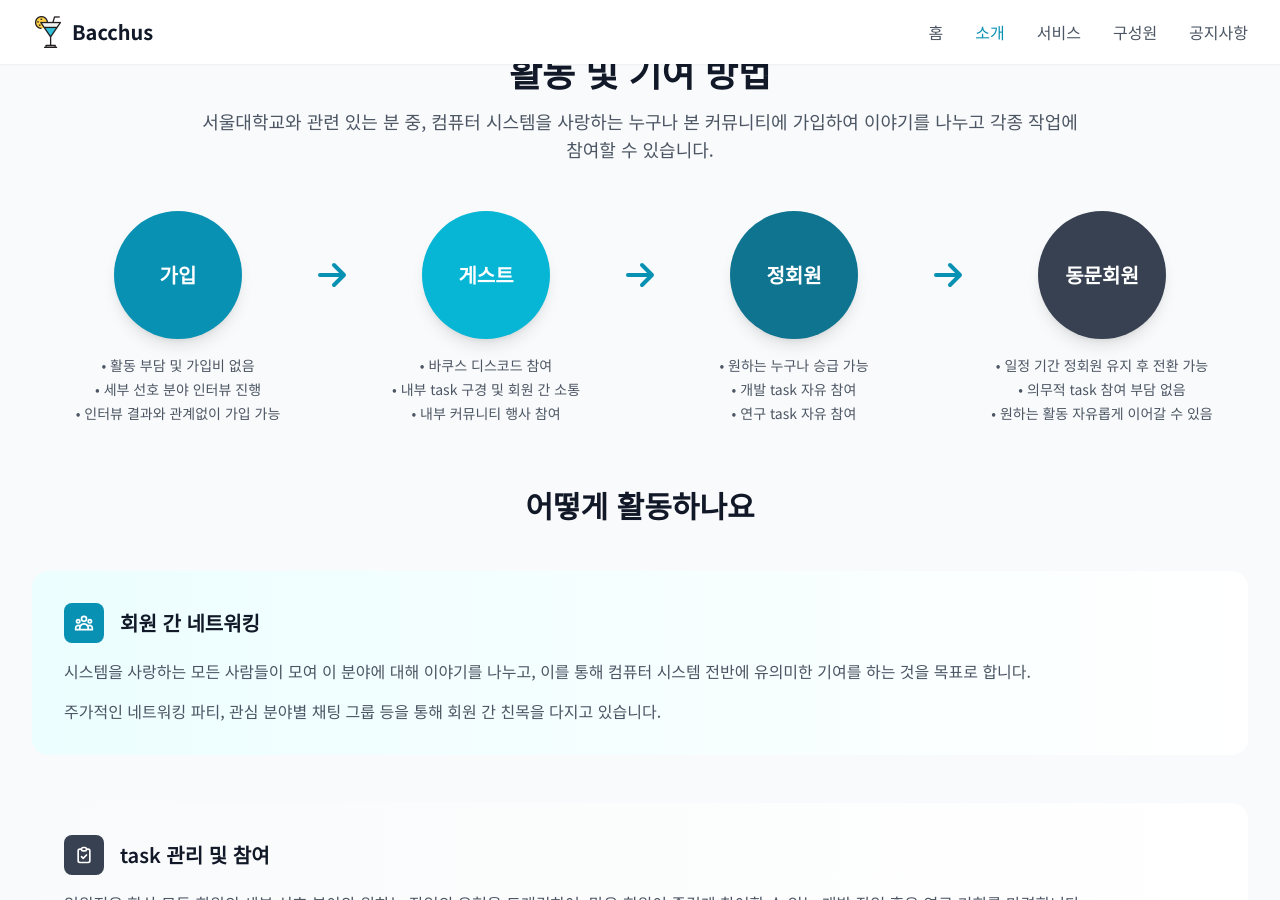
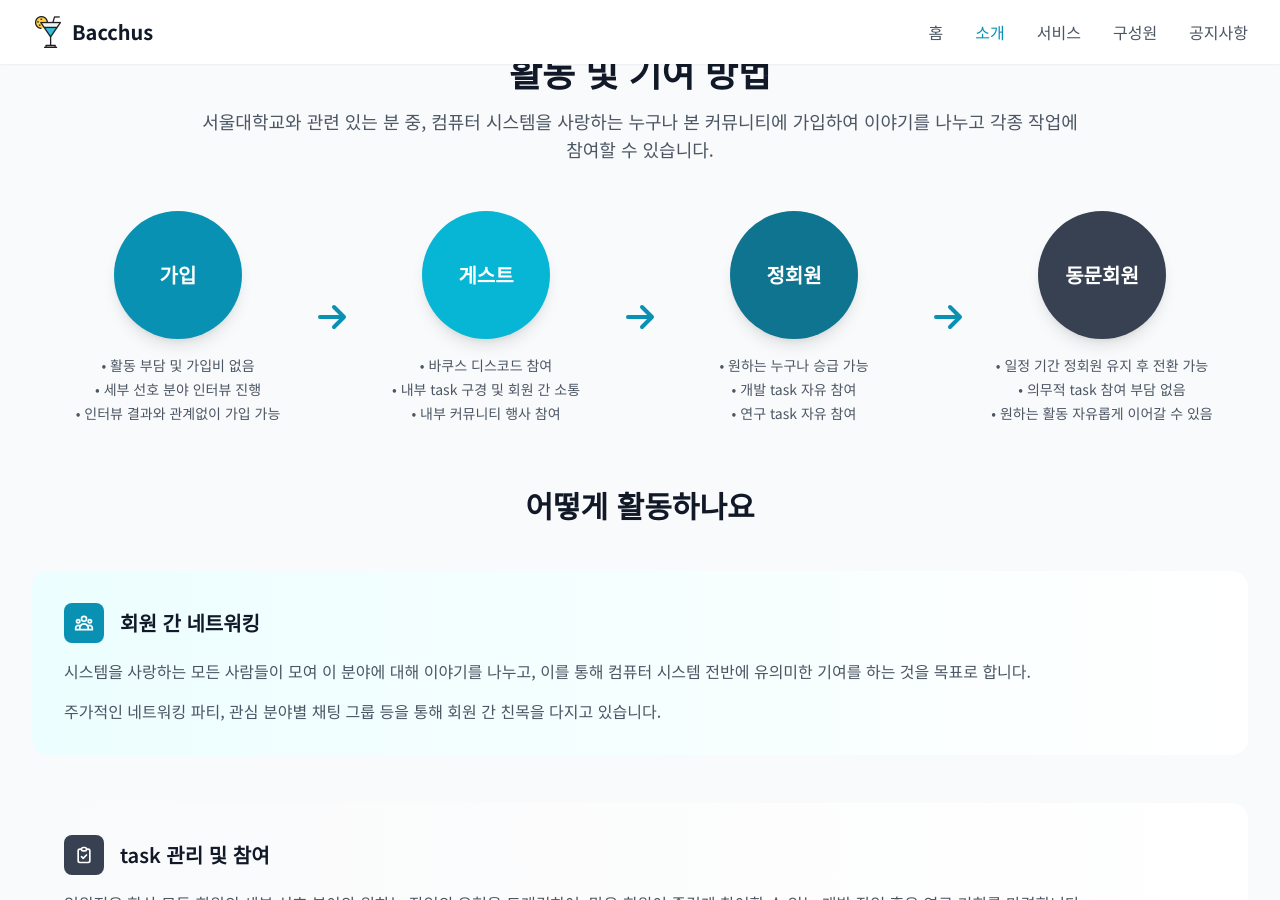
Before and after one commit to bacchus-snu/bacchus-homepage, a Jekyll site: the page built from about.md, in a window 1280 px wide and 900 px high, scrolled down 393 px. Built offline with Jekyll 4.4.1, drawn with Linux system fonts in a browser that asks for light colours; nearby versions of some CDN libraries.

Commit message:
Update Gemfile.lock and enhance about.md layout for membership sections

```diff
--- a/about.md
+++ b/about.md
@@ -21,62 +21,12 @@
 
             <!-- Membership progression flow -->
             <div class="max-w-6xl mx-auto">
-                <!-- Circle and Arrow row -->
-                <div class="flex flex-col md:flex-row items-center justify-between gap-8 md:gap-4 mb-4">
-                    <!-- 가입 -->
-                    <div class="flex-1 flex justify-center">
-                        <div class="w-32 h-32 rounded-full bg-bacchus-600 flex items-center justify-center shadow-lg">
+                <div class="flex flex-col md:flex-row items-center justify-between gap-8 md:gap-4">
+                    <!-- 가입 그룹 -->
+                    <div class="flex-1 flex flex-col items-center">
+                        <div class="w-32 h-32 rounded-full bg-bacchus-600 flex items-center justify-center shadow-lg mb-4">
                             <span class="text-white font-bold text-xl">가입</span>
                         </div>
-                    </div>
-
-                    <!-- Arrow -->
-                    <div class="hidden md:block flex-shrink-0">
-                        <svg class="w-12 h-12 text-bacchus-600" fill="none" stroke="currentColor" viewBox="0 0 24 24">
-                            <path stroke-linecap="round" stroke-linejoin="round" stroke-width="2" d="M13 7l5 5m0 0l-5 5m5-5H6"/>
-                        </svg>
-                    </div>
-
-                    <!-- 게스트 -->
-                    <div class="flex-1 flex justify-center">
-                        <div class="w-32 h-32 rounded-full bg-bacchus-500 flex items-center justify-center shadow-lg">
-                            <span class="text-white font-bold text-xl">게스트</span>
-                        </div>
-                    </div>
-
-                    <!-- Arrow -->
-                    <div class="hidden md:block flex-shrink-0">
-                        <svg class="w-12 h-12 text-bacchus-600" fill="none" stroke="currentColor" viewBox="0 0 24 24">
-                            <path stroke-linecap="round" stroke-linejoin="round" stroke-width="2" d="M13 7l5 5m0 0l-5 5m5-5H6"/>
-                        </svg>
-                    </div>
-
-                    <!-- 정회원 -->
-                    <div class="flex-1 flex justify-center">
-                        <div class="w-32 h-32 rounded-full bg-bacchus-700 flex items-center justify-center shadow-lg">
-                            <span class="text-white font-bold text-xl">정회원</span>
-                        </div>
-                    </div>
-
-                    <!-- Arrow -->
-                    <div class="hidden md:block flex-shrink-0">
-                        <svg class="w-12 h-12 text-bacchus-600" fill="none" stroke="currentColor" viewBox="0 0 24 24">
-                            <path stroke-linecap="round" stroke-linejoin="round" stroke-width="2" d="M13 7l5 5m0 0l-5 5m5-5H6"/>
-                        </svg>
-                    </div>
-
-                    <!-- 동문회원 -->
-                    <div class="flex-1 flex justify-center">
-                        <div class="w-32 h-32 rounded-full bg-gray-700 flex items-center justify-center shadow-lg">
-                            <span class="text-white font-bold text-xl">동문회원</span>
-                        </div>
-                    </div>
-                </div>
-
-                <!-- Text row -->
-                <div class="flex flex-col md:flex-row items-center justify-between gap-8 md:gap-4">
-                    <!-- 가입 텍스트 -->
-                    <div class="flex-1">
                         <ul class="text-gray-600 text-center text-sm space-y-1 list-none">
                             <li>• 활동 부담 및 가입비 없음</li>
                             <li>• 세부 선호 분야 인터뷰 진행</li>
@@ -84,11 +34,18 @@
                         </ul>
                     </div>
 
-                    <!-- Spacer for arrow -->
-                    <div class="hidden md:block flex-shrink-0 w-12"></div>
+                    <!-- Arrow -->
+                    <div class="hidden md:flex flex-shrink-0 items-center">
+                        <svg class="w-12 h-12 text-bacchus-600" fill="none" stroke="currentColor" viewBox="0 0 24 24">
+                            <path stroke-linecap="round" stroke-linejoin="round" stroke-width="2" d="M13 7l5 5m0 0l-5 5m5-5H6"/>
+                        </svg>
+                    </div>
 
-                    <!-- 게스트 텍스트 -->
-                    <div class="flex-1">
+                    <!-- 게스트 그룹 -->
+                    <div class="flex-1 flex flex-col items-center">
+                        <div class="w-32 h-32 rounded-full bg-bacchus-500 flex items-center justify-center shadow-lg mb-4">
+                            <span class="text-white font-bold text-xl">게스트</span>
+                        </div>
                         <ul class="text-gray-600 text-center text-sm space-y-1 list-none">
                             <li>• 바쿠스 디스코드 참여</li>
                             <li>• 내부 task 구경 및 회원 간 소통</li>
@@ -96,11 +53,18 @@
                         </ul>
                     </div>
 
-                    <!-- Spacer for arrow -->
-                    <div class="hidden md:block flex-shrink-0 w-12"></div>
+                    <!-- Arrow -->
+                    <div class="hidden md:flex flex-shrink-0 items-center">
+                        <svg class="w-12 h-12 text-bacchus-600" fill="none" stroke="currentColor" viewBox="0 0 24 24">
+                            <path stroke-linecap="round" stroke-linejoin="round" stroke-width="2" d="M13 7l5 5m0 0l-5 5m5-5H6"/>
+                        </svg>
+                    </div>
 
-                    <!-- 정회원 텍스트 -->
-                    <div class="flex-1">
+                    <!-- 정회원 그룹 -->
+                    <div class="flex-1 flex flex-col items-center">
+                        <div class="w-32 h-32 rounded-full bg-bacchus-700 flex items-center justify-center shadow-lg mb-4">
+                            <span class="text-white font-bold text-xl">정회원</span>
+                        </div>
                         <ul class="text-gray-600 text-center text-sm space-y-1 list-none">
                             <li>• 원하는 누구나 승급 가능</li>
                             <li>• 개발 task 자유 참여</li>
@@ -108,11 +72,18 @@
                         </ul>
                     </div>
 
-                    <!-- Spacer for arrow -->
-                    <div class="hidden md:block flex-shrink-0 w-12"></div>
+                    <!-- Arrow -->
+                    <div class="hidden md:flex flex-shrink-0 items-center">
+                        <svg class="w-12 h-12 text-bacchus-600" fill="none" stroke="currentColor" viewBox="0 0 24 24">
+                            <path stroke-linecap="round" stroke-linejoin="round" stroke-width="2" d="M13 7l5 5m0 0l-5 5m5-5H6"/>
+                        </svg>
+                    </div>
 
-                    <!-- 동문회원 텍스트 -->
-                    <div class="flex-1">
+                    <!-- 동문회원 그룹 -->
+                    <div class="flex-1 flex flex-col items-center">
+                        <div class="w-32 h-32 rounded-full bg-gray-700 flex items-center justify-center shadow-lg mb-4">
+                            <span class="text-white font-bold text-xl">동문회원</span>
+                        </div>
                         <ul class="text-gray-600 text-center text-sm space-y-1 list-none">
                             <li>• 일정 기간 정회원 유지 후 전환 가능</li>
                             <li>• 의무적 task 참여 부담 없음</li>
```
Also changed, not shown: Gemfile.lock.
